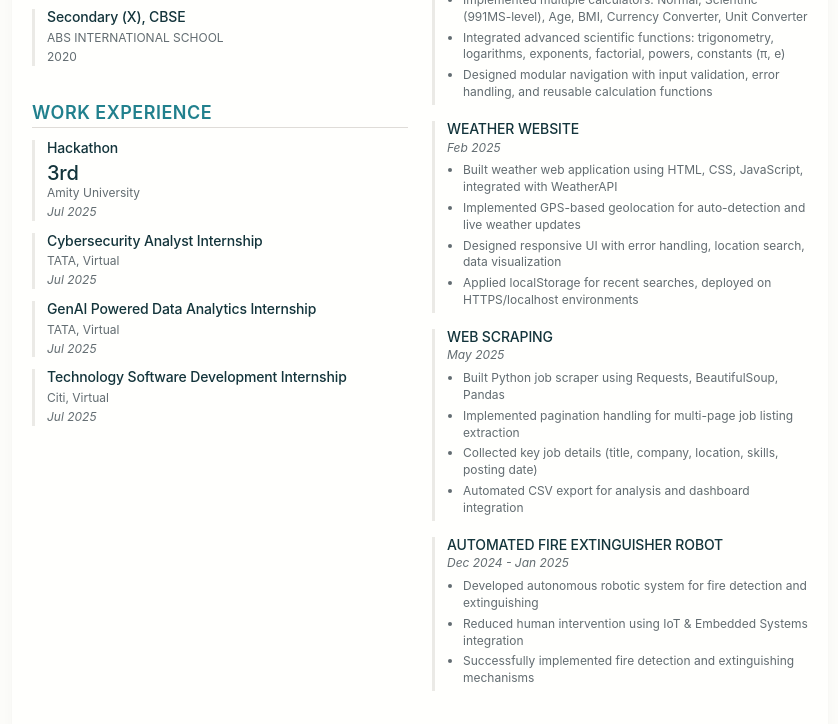
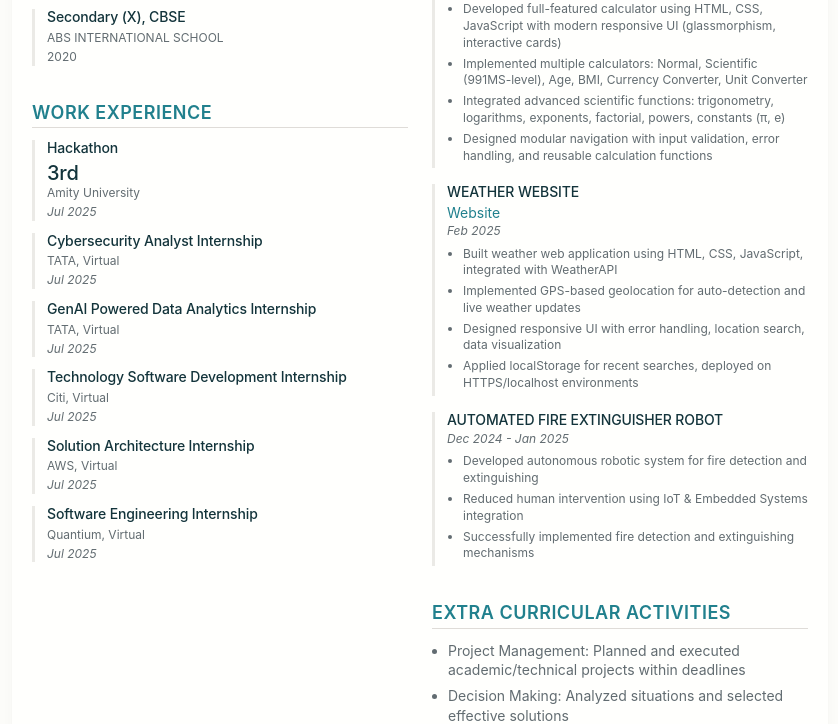
Before and after one commit to Akarshak51/Resume, a plain HTML site: page index.html in a window 1280 px wide. Shown: the part 570-1294 px from the top of the page, without its empty margins (220-1058 px from the left). Drawn offline with Linux system fonts and the light colour scheme; a script that the page names is missing; a web font is replaced by a local one.

Commit message:
Update index.html

```diff
--- a/index.html
+++ b/index.html
@@ -12,7 +12,7 @@
         <header class="header">
             <div class="header-left">
                 <h1 class="name">AKARASHAK MISHRA</h1>
-                <a href="C:\Users\Dell\OneDrive\Desktop\Porfolio\Fporfolio" class="portfolio-link" target="_blank" rel="noopener">Portfolio Website</a>
+                <a href="https://portfolio-rtzj-j0nxq3r2g-mishra46er-7701s-projects.vercel.app" class="portfolio-link" target="_blank" rel="noopener">Portfolio Website</a>
                 <div class="contact-info">
                     <div class="contact-item">
                         <span class="contact-label">Email:</span>
@@ -103,16 +103,36 @@
                             <div class="company">TATA, Virtual</div>
                             <div class="date">Jul 2025</div>
                         </div>
+
+
                         <div class="experience-item">
                             <h3 class="job-title">GenAI Powered Data Analytics Internship</h3>
                             <div class="company">TATA, Virtual</div>
                             <div class="date">Jul 2025</div>
                         </div>
+
+
                         <div class="experience-item">
                             <h3 class="job-title">Technology Software Development Internship</h3>
                             <div class="company">Citi, Virtual</div>
                             <div class="date">Jul 2025</div>
                         </div>
+
+
+                        <div class="experience-item">
+                            <h3 class="job-title">Solution Architecture Internship</h3>
+                            <div class="company">AWS, Virtual</div>
+                            <div class="date">Jul 2025</div>
+                        </div>
+
+
+                        <div class="experience-item">
+                            <h3 class="job-title">Software Engineering Internship</h3>
+                            <div class="company">Quantium, Virtual</div>
+                            <div class="date">Jul 2025</div>
+                        </div>
+
+
                     </div>
                 </section>
             </div>
@@ -138,6 +158,10 @@
                     <div class="projects-list">
                         <div class="project-item">
                             <h3 class="project-title">ALL-IN-ONE CALCULATOR WEB APP</h3>
+                             <h1 class="name">AKARASHAK MISHRA</h1>
+                            <a href="https://all-calc-5eml-ebw1coj7l-mishra46er-7701s-projects.vercel.app" class="link" target="_blank" rel="noopener">Website</a>
+
+
                             <div class="project-date">Jun 2025</div>
                             <ul class="project-description">
                                 <li>Developed full-featured calculator using HTML, CSS, JavaScript with modern responsive UI (glassmorphism, interactive cards)</li>
@@ -149,6 +173,7 @@
 
                         <div class="project-item">
                             <h3 class="project-title">WEATHER WEBSITE</h3>
+                             <a href="https://weatherly-j8yd-lf2vlg46q-mishra46er-7701s-projects.vercel.app">Website</a>
                             <div class="project-date">Feb 2025</div>
                             <ul class="project-description">
                                 <li>Built weather web application using HTML, CSS, JavaScript, integrated with WeatherAPI</li>
@@ -158,16 +183,7 @@
                             </ul>
                         </div>
 
-                        <div class="project-item">
-                            <h3 class="project-title">WEB SCRAPING</h3>
-                            <div class="project-date">May 2025</div>
-                            <ul class="project-description">
-                                <li>Built Python job scraper using Requests, BeautifulSoup, Pandas</li>
-                                <li>Implemented pagination handling for multi-page job listing extraction</li>
-                                <li>Collected key job details (title, company, location, skills, posting date)</li>
-                                <li>Automated CSV export for analysis and dashboard integration</li>
-                            </ul>
-                        </div>
+
 
                         <div class="project-item">
                             <h3 class="project-title">AUTOMATED FIRE EXTINGUISHER ROBOT</h3>
```
